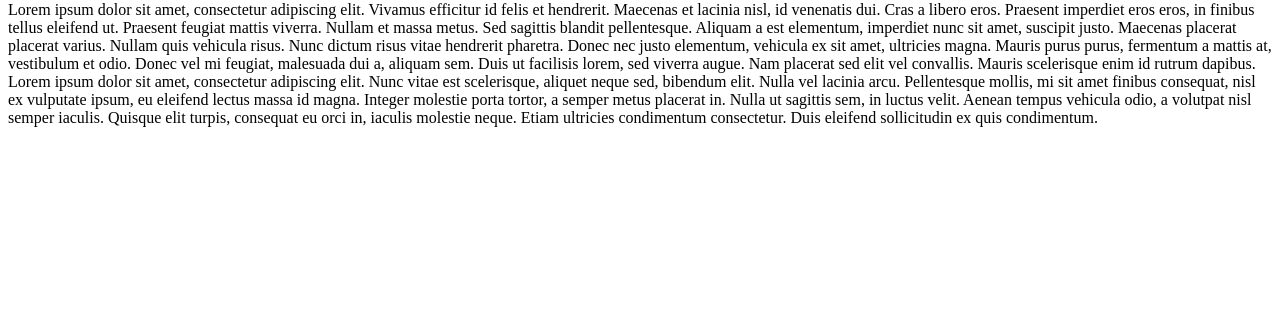
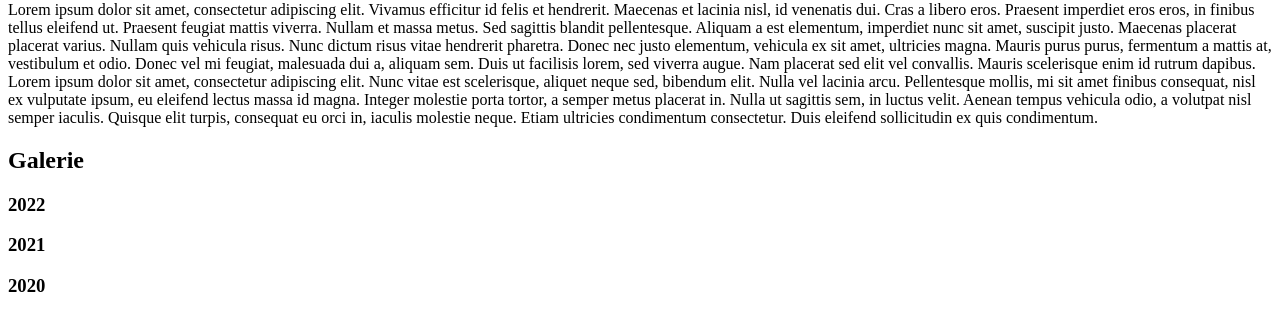
Before and after one commit to Krystof25/webtest, a plain HTML site: page Untitled-1.html in a window 1280 px wide. Shown: the part 79-410 px from the top of the page. Drawn offline with Linux system fonts and the light colour scheme.

Commit message:
přidal jsem galerii a nadpisy

```diff
--- a/Untitled-1.html
+++ b/Untitled-1.html
@@ -12,5 +12,9 @@
 
         Mauris purus purus, fermentum a mattis at, vestibulum et odio. Donec vel mi feugiat, malesuada dui a, aliquam sem. Duis ut facilisis lorem, sed viverra augue. Nam placerat sed elit vel convallis. Mauris scelerisque enim id rutrum dapibus. Lorem ipsum dolor sit amet, consectetur adipiscing elit. Nunc vitae est scelerisque, aliquet neque sed, bibendum elit. Nulla vel lacinia arcu. Pellentesque mollis, mi sit amet finibus consequat, nisl ex vulputate ipsum, eu eleifend lectus massa id magna. Integer molestie porta tortor, a semper metus placerat in. Nulla ut sagittis sem, in luctus velit. Aenean tempus vehicula odio, a volutpat nisl semper iaculis. Quisque elit turpis, consequat eu orci in, iaculis molestie neque. Etiam ultricies condimentum consectetur. Duis eleifend sollicitudin ex quis condimentum.
     </p>
+    <h2>Galerie</h2>
+    <h3>2022</h3>
+    <h3>2021</h3>
+    <h3>2020</h3>
 </body>
 </html>
```
Also changed, not shown: shrek.jpg (added).
